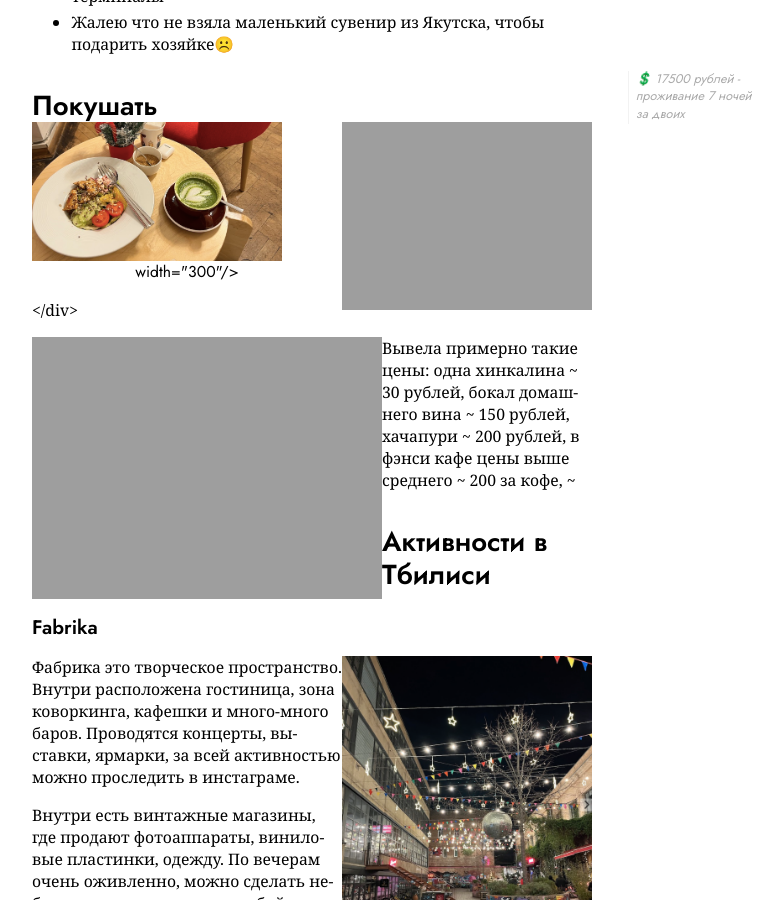
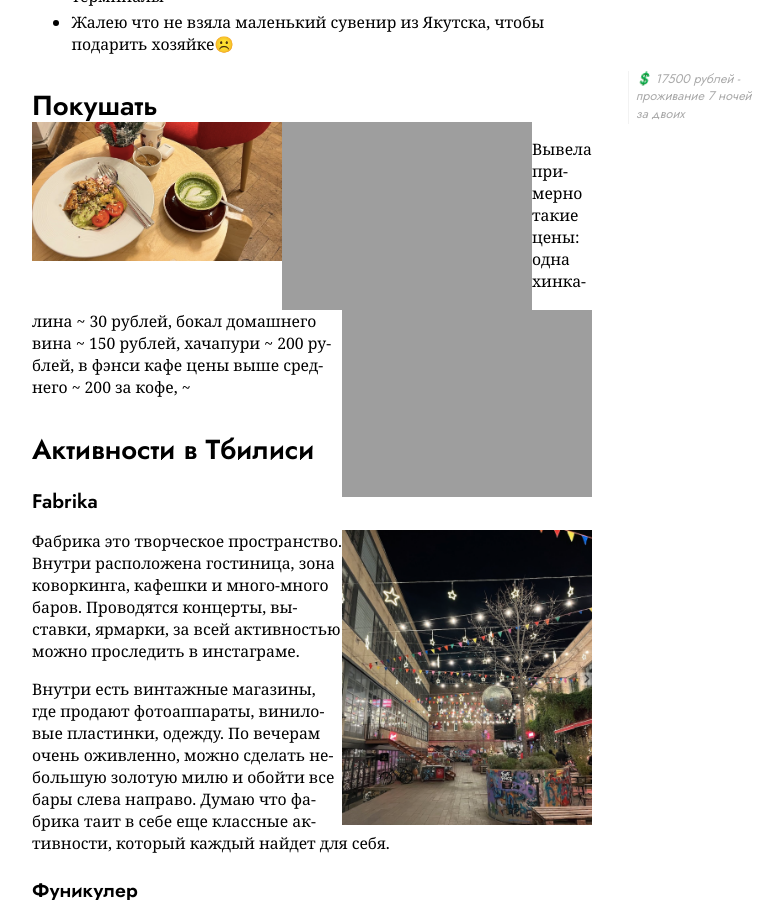
Before and after one commit to keresm/keresaina.github.io, a Jekyll site: the page built from _posts/2022-02-20-Georgia.md, in a window 1280 px wide and 900 px high, scrolled down 1690 px. Shown: the whole window, without its empty margins (328-1111 px from the left). Built offline with Jekyll 4.4.1, drawn with Linux system fonts in a browser that asks for light colours.

Commit message:
Update 2022-02-20-Georgia.md

```diff
--- a/_posts/2022-02-20-Georgia.md
+++ b/_posts/2022-02-20-Georgia.md
@@ -28,7 +28,7 @@ date:   2022-03-20 21:41:13 +0900
 ## Проживание
 
 <figure>
-  <img src="{{ site.url }}/assets/images/Georgia/Снимок_экрана_2022-01-01_в_19.22.20.png" align="right" width="250"/>
+  <img src="{{ site.url }}/assets/images/Georgia/Снимок_экрана_2022-01-01_в_19.22.20.png" align="right" width="270"/>
 </figure>
 
 **Гостиницы**. В Тбилиси большой выбор гостиниц, кажется что абсолютно каждая супер уютная и семейная. Выбирала гостиницу через booking по отличным рейтингам, выбор пал на [Lowell Hotel](https://www.booking.com/hotel/ge/lowell.ru.html?aid=304142;label=gen173nr-1DCAEoggI46AdIM1gEaMIBiAEBmAEhuAEHyAEN2AED6AEB-AEDiAIBqAIDuAKP18COBsACAdICJDRhMTIwZTQ4LTYzNzAtNDUwOC04YjJjLWUyODdlYzZhNmE4M9gCBOACAQ;sid=7db7983bcfa9cad1abd8d63970bf76e2;dist=0;group_adults=2;group_children=0;hapos=1;hpos=1;no_rooms=1;req_adults=2;req_children=0;room1=A%2CA;sb_price_type=total;sr_order=popularity;srepoch=1641032625;srpvid=359f4917046f007d;type=total;ucfs=1&#hotelTmpl) (при регистрации букинг дал 10% скидку).
@@ -43,6 +43,7 @@ date:   2022-03-20 21:41:13 +0900
 </div>
 
 *На заметку:*
+
 - Центральной частью города считается Руставели, но нужно учитывать что многие дома расположены у склона и придется много     подниматься пешком
 - На всякий случай лучше иметь наличку, чтобы можно было расплатиться в гостинице, т к не у всех есть терминалы
 - Жалею что не взяла маленький сувенир из Якутска, чтобы подарить хозяйке☹️
@@ -51,17 +52,12 @@ date:   2022-03-20 21:41:13 +0900
 
 ## Покушать
 
-<div align="center">
 <div style="float:left">
   <img src="{{ site.url }}/assets/images/Georgia/Снимок_экрана_2022-02-20_в_14.16.19.png" alt="Кушац" width="250"/> </div>
+<div style="float:left">
+  <img src="{{ site.url }}/assets/images/Georgia/Снимок_экрана_2022-01-29_в_16.07.35.png" alt="кето кето" width="250"/> </div>
 <div style="float:right">
-  <img src="{{ site.url }}/assets/images/Georgia/Снимок_экрана_2022-01-29_в_16.07.35.png" alt="кето кето" width="250"/> </div>
-width="300"/> </div>
-</div>
-
-<figure>
-<img src="{{ site.url }}/assets/images/Georgia/Снимок_экрана_2022-01-29_в_16.02.09.png" align="left" width="350"/>
-</figure>
+  <img src="{{ site.url }}/assets/images/Georgia/Снимок_экрана_2022-01-29_в_16.02.09.png" alt="кето кето" width="250"/> </div>
 
 Вывела примерно такие цены: одна хинкалина ~ 30 рублей, бокал домашнего вина ~ 150 рублей, хачапури ~ 200 рублей, в фэнси кафе цены выше среднего ~ 200 за кофе, ~
 
@@ -111,6 +107,7 @@ width="300"/> </div>
 <div style="float:right">
   <img src="{{ site.url }}/assets/images/Georgia/Снимок_экрана_2022-01-01_в_20.23.50.png" alt="Мцхети" width="270"/> </div>
 </div>
+
 
 *На заметку:*
 
```
